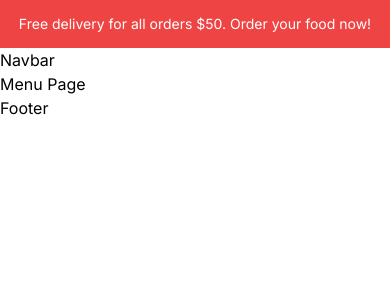
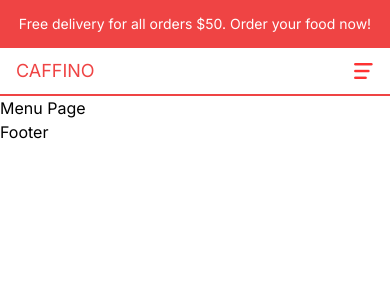
Before and after one commit to raahulvinod/Food-order-app, a Next.js app: page /menu in a window 390 px wide. Shown: the top 300 px of the page. Built offline with nearby package versions, Linux system fonts and the light colour scheme.

Commit message:
Mobile Navigation Created

```diff
--- /dev/null
+++ b/src/components/CartIcon.tsx
@@ -0,0 +1,18 @@
+import Image from 'next/image';
+import Link from 'next/link';
+import React from 'react';
+
+const CartIcon = () => {
+  return (
+    <div>
+      <Link href="/cart" className="flex items-center gap-4">
+        <div className="relative w-8 h-8 md:w-5 md:h-5">
+          <Image src="/cart.png" alt="" fill />
+        </div>
+        <span>Cart (3)</span>
+      </Link>
+    </div>
+  );
+};
+
+export default CartIcon;
--- /dev/null
+++ b/src/components/Menu.tsx
@@ -0,0 +1,60 @@
+'use client';
+
+import Image from 'next/image';
+import Link from 'next/link';
+import { useState } from 'react';
+import CartIcon from './CartIcon';
+
+const links = [
+  { id: 1, title: 'Home', url: '/' },
+  { id: 2, title: 'Menu', url: '/menu' },
+  { id: 3, title: 'Working Hours', url: '/' },
+  { id: 4, title: 'Contact', url: '/' },
+];
+
+const Menu = () => {
+  const [open, setOpen] = useState(false);
+  const user = false;
+  return (
+    <div>
+      {!open ? (
+        <Image
+          src="/open.png"
+          alt="menu"
+          width={20}
+          height={20}
+          onClick={() => setOpen(true)}
+        />
+      ) : (
+        <Image
+          src="/close.png"
+          alt="menu"
+          width={20}
+          height={20}
+          onClick={() => setOpen(false)}
+        />
+      )}
+      {open && (
+        <div className="bg-red-500 text-white absolute left-0 top-24 w-full h-[calc(100vh-6rem)] flex items-center justify-center text-3xl flex-col gap-8 z-10">
+          {links.map((item) => (
+            <Link href={item.url} key={item.id} onClick={() => setOpen(false)}>
+              {item.title}
+            </Link>
+          ))}
+          {!user ? (
+            <Link href="/login" onClick={() => setOpen(false)}>
+              Login
+            </Link>
+          ) : (
+            <Link href="/orders" onClick={() => setOpen(false)}>
+              Orders
+            </Link>
+          )}
+          <CartIcon />
+        </div>
+      )}
+    </div>
+  );
+};
+
+export default Menu;
--- a/src/components/Navbar.tsx
+++ b/src/components/Navbar.tsx
@@ -1,7 +1,17 @@
-import React from 'react';
+import Menu from './Menu';
+import Link from 'next/link';
 
 const Navbar = () => {
-  return <div>Navbar</div>;
+  return (
+    <div className="text-red-500 p-4 h-12 flex items-center justify-between border-b-2 border-b-red-500 uppercase">
+      <div className="text-lg">
+        <Link href="/">Caffino</Link>
+      </div>
+      <div>
+        <Menu />
+      </div>
+    </div>
+  );
 };
 
 export default Navbar;
```
